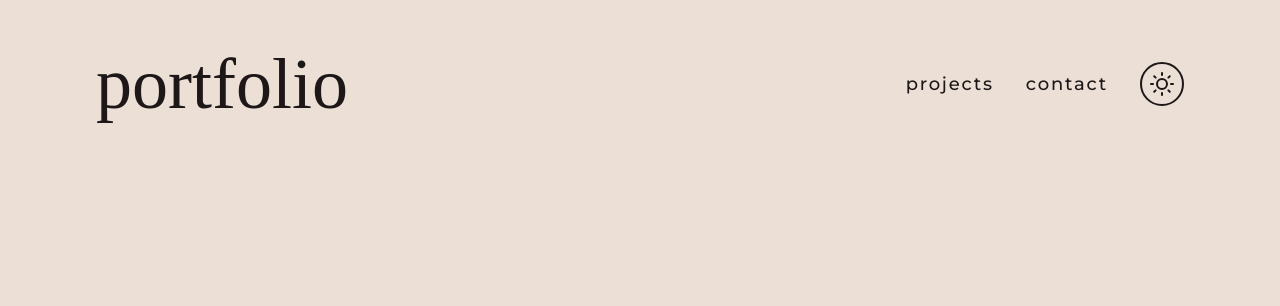
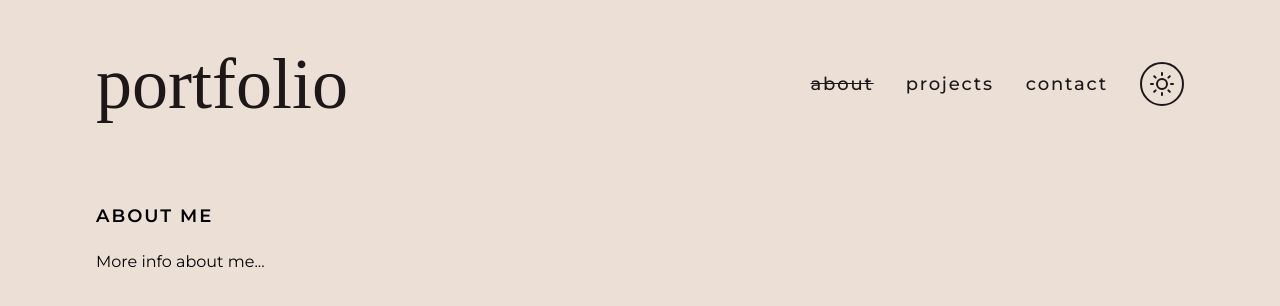
Before and after one commit to fexgroot/my-portfolio, a React (Vite) app: page /about in a window 1280 px wide. Shown: the top 306 px of the page. Built offline with nearby package versions, Linux system fonts and the light colour scheme; a web font is replaced by a local one.

Commit message:
about page added. learn more link

```diff
--- a/src/App.jsx
+++ b/src/App.jsx
@@ -3,6 +3,7 @@ import Navbar from "./components/Navbar";
 import Home from "./pages/Home";
 import Projects from "./pages/Projects";
 import Contact from "./pages/Contact";
+import About from "./pages/About";
 
 function App() {
   return (
@@ -11,6 +12,7 @@ function App() {
         <Navbar />
         <Routes>
           <Route path="/" element={<Home />} />
+          <Route path="/about" element={<About />} />
           <Route path="/projects" element={<Projects />} />
           <Route path="/contact" element={<Contact />} />
         </Routes>
--- a/src/components/Navbar.jsx
+++ b/src/components/Navbar.jsx
@@ -11,20 +11,26 @@ export default function Navbar() {
       <header className="flex items-center justify-between">
         <PageLink
           href="/"
-          className={`text-pri dark:text-sec font-grand text-4xl sm:text-6xl md:text-7xl`}
+          className={`font-grand text-4xl text-pri dark:text-sec sm:text-6xl md:text-7xl`}
         >
           portfolio
         </PageLink>
         <nav className="flex items-center justify-end gap-8 font-medium">
           <PageLink
+            href="/about"
+            className={`text-lg tracking-widest text-pri hover:line-through dark:text-sec ${currentPath === "/about" ? "line-through" : ""}`}
+          >
+            about
+          </PageLink>
+          <PageLink
             href="/projects"
-            className={`text-pri dark:text-sec text-lg tracking-widest hover:line-through ${currentPath === "/projects" ? "line-through" : ""}`}
+            className={`text-lg tracking-widest text-pri hover:line-through dark:text-sec ${currentPath === "/projects" ? "line-through" : ""}`}
           >
             projects
           </PageLink>
           <PageLink
             href="/contact"
-            className={`text-pri dark:text-sec text-lg tracking-widest hover:line-through ${currentPath === "/contact" ? "line-through" : ""}`}
+            className={`text-lg tracking-widest text-pri hover:line-through dark:text-sec ${currentPath === "/contact" ? "line-through" : ""}`}
           >
             contact
           </PageLink>
--- /dev/null
+++ b/src/pages/About.jsx
@@ -0,0 +1,8 @@
+export default function About() {
+  return (
+    <div className="flex flex-col gap-4 dark:text-sec lg:max-w-[50%]">
+      <h2>About me</h2>
+      <p>More info about me...</p>
+    </div>
+  );
+}
--- a/src/pages/Home.jsx
+++ b/src/pages/Home.jsx
@@ -1,15 +1,18 @@
 import Button from "../components/Button";
+import PageLink from "../components/PageLink";
 
 export default function Home() {
   return (
-    <div className="dark:text-sec flex flex-col gap-4 lg:max-w-[50%]">
-      <h2>About me</h2>
+    <div className="flex flex-col gap-4 dark:text-sec lg:max-w-[50%]">
+      <h2>Hi there!</h2>
       <p>
         I’m a software developer who specializes in building web applications
         with React and Tailwind CSS. I’m passionate about creating delightful
         user experiences and solving complex problems with simple solutions.
       </p>
-      <Button className={"px-4 py-2"}>Learn more</Button>
+      <Button>
+        <PageLink href="/about" className={"px-4 py-2"}>Learn more</PageLink>
+      </Button>
     </div>
   );
 }
```
